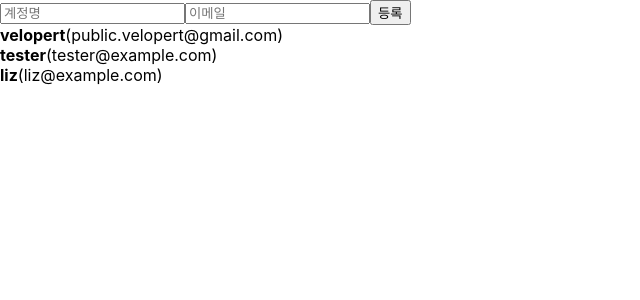
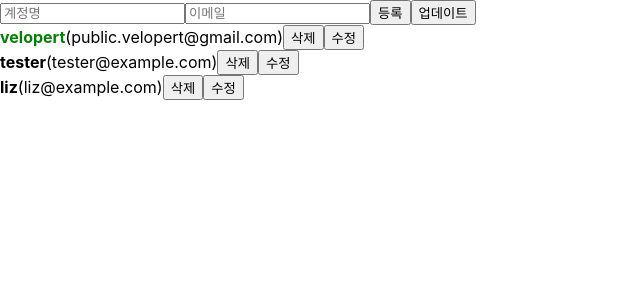
Before and after one commit to iziz9/react-practice, a React (Create React App) app: page / in a window 1280 px wide. Shown: the top 300 px of the page, without its empty margins (0-640 px from the left). Built offline with nearby package versions, Linux system fonts and the light colour scheme.

Commit message:
Feat: Add onEdit, useEffect function

```diff
--- a/src/App.js
+++ b/src/App.js
@@ -11,10 +11,11 @@ import Wrapper from './Wrapper';
 function App() {
   const [inputs, setInputs] = useState({
     username: '',
-    email: ''
+    email: '',
+    id: ''
   })
 
-  const { username, email } = inputs;
+  const { username, email, id } = inputs;
   const onChange = e => {
     const { name, value } = e.target;
     setInputs({
@@ -27,21 +28,24 @@ function App() {
     {
       id: 1,
       username: 'velopert',
-      email: 'public.velopert@gmail.com'
+      email: 'public.velopert@gmail.com',
+      active: true
     },
     {
       id: 2,
       username: 'tester',
-      email: 'tester@example.com'
+      email: 'tester@example.com',
+      active: false
     },
     {
       id: 3,
       username: 'liz',
-      email: 'liz@example.com'
+      email: 'liz@example.com',
+      active: false
     }
   ]);
 
-  const nextId = useRef(users.id + 1)
+  const nextId = useRef(4)
   const onCreate = () => {
     const user = {
       id: nextId.current,
@@ -57,14 +61,44 @@ function App() {
     })
     nextId.current += 1;
   }
+
+  const onRemove = id => {
+    setUsers(users.filter(user => user.id !== id))
+    //일치하지 않는 원소만 추출해 새 배열 만듦 (일치하면 제거)
+  }
+
+  const onToggle = id => {
+    setUsers(users.map(user => user.id === id ? { ...user, active: !user.active } : user))
+  }
+
+  const onEdit = user => {
+    setInputs({
+      username: user.username,
+      email: user.email,
+      id: user.id
+    })
+  }
+
+  const onUpdate = () => {
+    setUsers(
+      users.map(user => user.id === id ? { ...user, username: username, email: email } : user)
+    )
+    setInputs({
+      username: '',
+      email: '',
+      id: ''
+    })
+  }
+
   return (
     <>
       <CreateUser
         username={username}
         email={email}
         onChange={onChange}
-        onCreate={onCreate} />
-      <UserList users={users} />
+        onCreate={onCreate}
+        onUpdate={onUpdate} />
+      <UserList users={users} onRemove={onRemove} onToggle={onToggle} onEdit={onEdit} />
     </>
     // <Wrapper>
     //   <User />
--- a/src/CreateUser.js
+++ b/src/CreateUser.js
@@ -1,6 +1,6 @@
 import React from 'react';
 
-function CreateUser({ username, email, onChange, onCreate }) {
+function CreateUser({ username, email, onChange, onCreate, onUpdate }) {
   return (
     <div>
       <input
@@ -16,6 +16,7 @@ function CreateUser({ username, email, onChange, onCreate }) {
         value={email}
       />
       <button onClick={onCreate}>등록</button>
+      <button onClick={onUpdate}>업데이트</button>
     </div>
   );
 }
--- a/src/UserList.js
+++ b/src/UserList.js
@@ -1,21 +1,36 @@
-import React from 'react'
+import React, { useEffect } from 'react'
 
 
 
-const User = ({ user }) => {
+const User = ({ user, onRemove, onToggle, onEdit }) => {
+
+  useEffect(() => {
+    console.log(user);
+  })
+
   return (
     <div>
-      <b>{user.username}</b>
+      <b
+        style={{
+          cursor: 'pointer',
+          color: user.active ? 'green' : 'black'
+        }}
+        onClick={() => onToggle(user.id)}
+      >
+        {user.username}
+      </b>
       <span>({user.email})</span>
+      <button onClick={() => onRemove(user.id)}>삭제</button>
+      <button onClick={() => onEdit(user)}>수정</button>
     </div>
   )
 }
 
-function UserList({ users }) {
+function UserList({ users, onRemove, onToggle, onEdit }) {
   return (
     <div>
       {users.map(user => (
-        <User user={user} key={user.id} />
+        <User user={user} key={user.id} onRemove={onRemove} onToggle={onToggle} onEdit={onEdit} />
       ))}
     </div>
   );
```
